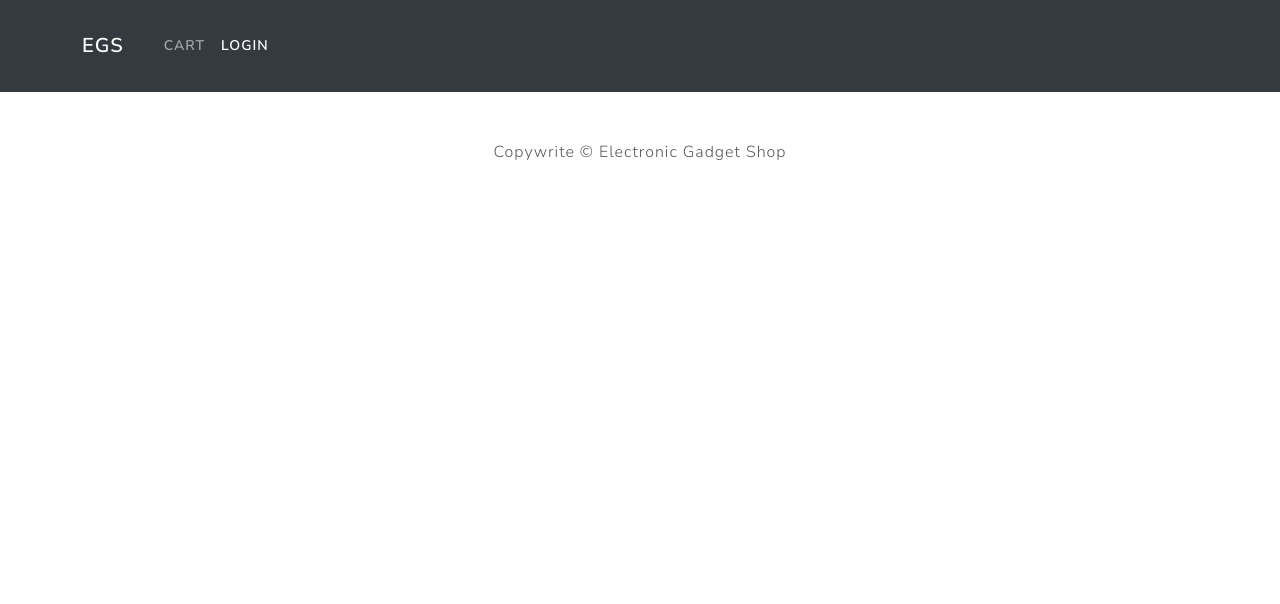
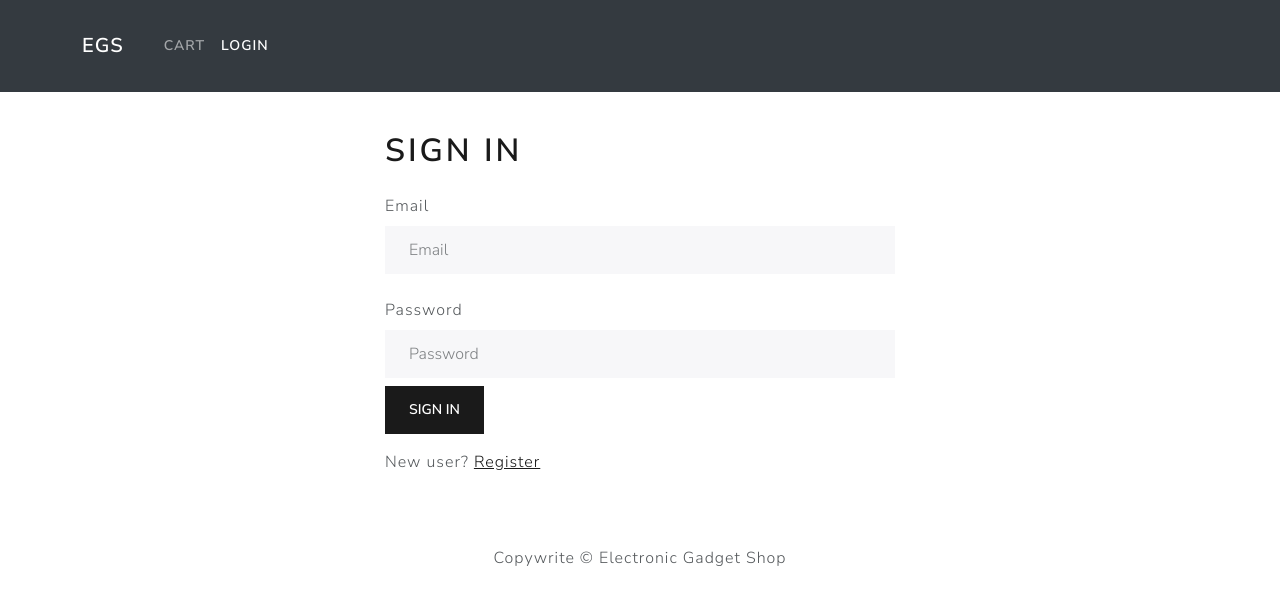
Before and after one commit to Rejoan2020/Electronic-gadget-shop, a React (Create React App) app in the folder frontend/: page /login in a window 1280 px wide. Shown: the top 604 px of the page. Built offline with nearby package versions, Linux system fonts and the light colour scheme.

Commit message:
features: log in feature added

```diff
--- a/frontend/src/App.js
+++ b/frontend/src/App.js
@@ -7,7 +7,7 @@ import logo from './logo.svg';
 import {BrowserRouter as Router, Route,Routes} from 'react-router-dom'
 import ProductScreen from './screens/ProductScreen';
 import CartScreen from './screens/CartScreen';
-
+import LoginScreen from './screens/LoginScreen';
 
 function App() {
   return (
@@ -18,6 +18,7 @@ function App() {
           <Container>
             <Routes>
               <Route path='/' Component={HomeScreen} exact/>
+              <Route path='/login' Component={LoginScreen}/>
               <Route path='/product/:id' Component={ProductScreen}/>
               <Route path='/cart/:id?' Component={CartScreen}/>
             </Routes>
--- a/frontend/src/actions/productActions.js
+++ b/frontend/src/actions/productActions.js
@@ -18,8 +18,8 @@ export const listProducts=() => async (dispatch) => {
     catch(error){
         dispatch({
             type: PRODUCT_LIST_FAIL,
-            payload: error.response && error.response.data.message?
-            error.response.data.message : error.message,
+            payload: error.response && error.response.data.detail?
+            error.response.data.detail : error.message,
         })
     }
 }
@@ -38,8 +38,8 @@ export const listProductDetails=(id) => async (dispatch) => {
     catch(error){
         dispatch({
             type: PRODUCT_DETAILS_FAIL,
-            payload: error.response && error.response.data.message?
-            error.response.data.message : error.message,
+            payload: error.response && error.response.data.detail?
+            error.response.data.detail : error.message,
         })
     }
 }
--- /dev/null
+++ b/frontend/src/actions/userActions.js
@@ -0,0 +1,42 @@
+import {
+    USER_LOGIN_FAIL,
+    USER_LOGIN_REQUEST,
+    USER_LOGIN_SUCCESS,
+    USER_LOGOUT,
+} from '../constants/userConstants'
+import axios from 'axios'
+
+
+export const login = (email, password) => async (dispatch) => {
+    try{
+        dispatch({
+            type: USER_LOGIN_REQUEST
+        })
+        const config = {
+            headers:{
+                'Content-type':'application/json'
+            }
+        }
+        // console.log(config)
+        const {data} = await axios.post(
+            '/api/users/login/',
+            {'username':email, 'password':password},
+            config
+        )
+        // console.log('after hitting backend')
+
+        dispatch({
+            type: USER_LOGIN_SUCCESS,
+            payload: data
+        });
+        // console.log(data)
+        localStorage.setItem('userInfo', JSON.stringify(data));
+
+    }catch (error){
+        dispatch({
+            type: USER_LOGIN_FAIL,
+            payload: error.response && error.response.data.detail?
+            error.response.data.detail : error.message,
+        })
+    }
+}
--- /dev/null
+++ b/frontend/src/components/FormContainer.js
@@ -0,0 +1,16 @@
+import React from "react";
+import { Container, Row,Col} from "react-bootstrap";
+
+function FormContainer({ children }){
+    return (
+        <Container>
+            <Row className="justify-content-md-center">
+                <Col xs = {6} md = {6} className="p-4">
+                    {children}
+                </Col>
+            </Row>
+        </Container>
+    )
+}
+
+export default FormContainer
--- /dev/null
+++ b/frontend/src/constants/userConstants.js
@@ -0,0 +1,6 @@
+export const USER_LOGIN_FAIL = 'USER_LOGIN_FAIL'
+export const USER_LOGIN_SUCCESS = 'USER_LOGIN_SUCCESS'
+export const USER_LOGIN_REQUEST = 'USER_LOGIN_REQUEST'
+
+
+export const USER_LOGOUT = 'USER_LOGOUT'
--- /dev/null
+++ b/frontend/src/reducers/userReducer.js
@@ -0,0 +1,21 @@
+import {
+    USER_LOGIN_FAIL,
+    USER_LOGIN_REQUEST,
+    USER_LOGIN_SUCCESS,
+    USER_LOGOUT,
+} from '../constants/userConstants'
+
+export  const userLoginReducers = (state = { },action)=>{
+    switch(action.type){
+        case USER_LOGIN_REQUEST:
+            return {loading:true,}
+        case USER_LOGIN_SUCCESS:
+            return {loading:false, userInfo: action.payload}
+        case USER_LOGIN_FAIL:
+            return {loading:false, error:action.payload}
+        case USER_LOGOUT:
+            return {}
+        default :
+            return state
+    }
+}
--- /dev/null
+++ b/frontend/src/screens/LoginScreen.js
@@ -0,0 +1,68 @@
+import React,{useState,useEffect} from "react"
+import {Form,Button,Row,Col} from 'react-bootstrap'
+import FormContainer from "../components/FormContainer"
+import { Link, useNavigate,useLocation } from "react-router-dom"
+import {login} from '../actions/userActions'
+import { useDispatch, useSelector } from "react-redux"
+import Loader from '../components/Loader'
+import ErrorMessage from '../components/ErrorMessage'
+
+
+function LoginScreen() {
+    const [email,setEmail] = useState('')
+    const [password,setPassword] = useState('')
+    const dispatch = useDispatch()
+    const navigate = useNavigate();
+    const location = useLocation();
+
+    const redirect = location.search ? location.search.split('=')[1] : '/';
+    const userLogin = useSelector( state => state.userLogin)
+    const { error, loading, userInfo }  = userLogin
+
+    useEffect(()=> {
+        if(userInfo){
+            navigate(redirect || '/');
+        }
+    },[navigate,userInfo,redirect])
+
+    const submitHandler =(e) =>{
+        e.preventDefault()
+        // console.log("Submitted")
+        dispatch(login(email,password))
+    }
+
+    return (
+
+        <FormContainer>
+            <h1>Sign In</h1>
+            {error && <ErrorMessage variant='danger'>{error}</ErrorMessage>}
+            {loading && <Loader/>}
+            <Form onSubmit = {submitHandler}>
+                <Form.Group controlId="email" className="py-3">
+                    <Form.Label> Email </Form.Label>
+                    <Form.Control type='email' placeholder="Email" value = {email}onChange={(e) => setEmail(e.target.value)}>
+                    </Form.Control>
+                </Form.Group>
+
+                <Form.Group controlId="password" className="py-2">
+                    <Form.Label> Password </Form.Label>
+                    <Form.Control type='password' placeholder="Password" value = {password}onChange={(e) => setPassword(e.target.value)}>
+                    </Form.Control>
+                </Form.Group>
+
+                <Button type='submit' variant = 'primary'>
+                    Sign In
+                </Button>
+                <Row className="py-3">
+                    <Col>
+                        New user? <Link to={redirect?`/register?redirect=${redirect}` : '/register'}>
+                            Register
+                        </Link>
+                    </Col>
+                </Row>
+            </Form>
+        </FormContainer>
+    )
+}
+
+export default LoginScreen
--- a/frontend/src/store.js
+++ b/frontend/src/store.js
@@ -3,19 +3,26 @@ import {thunk} from 'redux-thunk'
 import {composeWithDevTools} from 'redux-devtools-extension'
 import { productListReducers,productDetailsReducers } from './reducers/productReducers'
 import { cartReducers } from './reducers/cartReducers'
+import {userLoginReducers} from './reducers/userReducer'
 
 
 const reducer = combineReducers({
     productList : productListReducers,
     productDetails : productDetailsReducers,
     cart: cartReducers,
+    userLogin:userLoginReducers,
 })
 
 const cartItem = localStorage.getItem('cartItems')?
     JSON.parse(localStorage.getItem('cartItems')) : []
 
+
+const userInfoFromStorage = localStorage.getItem('userInfo')?
+    JSON.parse(localStorage.getItem('userInfo')) : null
+
 const initialState = {
-    cart:{cartItems : cartItem
+    cart:{cartItems : cartItem,
+    userLogin:{userInfo: userInfoFromStorage}
 
 }}
 const middleware = [thunk]
```
Also changed, not shown: 2 other files (tests, documents, lock files or other folders).
